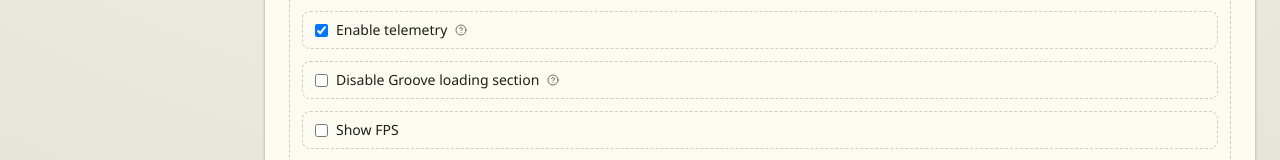
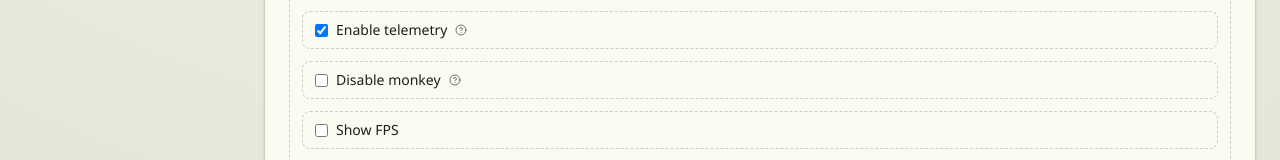
Before and after one commit to federicoPedraza/groove, a React (Vite) app: page /settings in a window 1280 px wide. Shown: the part 1186-1346 px from the top of the page. Built offline with nearby package versions, Linux system fonts and the light colour scheme.

Commit message:
added disable monkey feature

```diff
--- a/app/settings/page.tsx
+++ b/app/settings/page.tsx
@@ -806,14 +806,14 @@ export default function SettingsPage() {
                 }}
               />
               <span className="inline-flex items-center gap-1.5">
-                <span>Disable Groove loading section</span>
+                <span>Disable monkey</span>
                 <TooltipProvider>
                   <Tooltip>
                     <TooltipTrigger asChild>
                       <button
                         type="button"
                         className="inline-flex size-4 items-center justify-center rounded-sm text-muted-foreground/80 transition-colors hover:text-foreground focus-visible:outline-none focus-visible:ring-1 focus-visible:ring-ring"
-                        aria-label="About Groove loading section"
+                        aria-label="About Disable monkey"
                         onClick={(event) => {
                           event.preventDefault();
                         }}
@@ -821,7 +821,7 @@ export default function SettingsPage() {
                         <CircleHelp aria-hidden="true" className="size-3" />
                       </button>
                     </TooltipTrigger>
-                    <TooltipContent>Hides the sidebar loading indicator on desktop.</TooltipContent>
+                    <TooltipContent>Hides the sidebar monkey sprite frame on desktop.</TooltipContent>
                   </Tooltip>
                 </TooltipProvider>
               </span>
--- a/components/app-navigation.tsx
+++ b/components/app-navigation.tsx
@@ -24,6 +24,7 @@ import {
 import { cn } from "@/lib/utils";
 import {
   grooveList,
+  isGrooveLoadingSectionDisabled,
   isShowFpsEnabled,
   isTelemetryEnabled,
   listenWorkspaceChange,
@@ -174,6 +175,10 @@ function getIsShowFpsEnabledSnapshot(): boolean {
   return isShowFpsEnabled();
 }
 
+function getIsGrooveLoadingSectionDisabledSnapshot(): boolean {
+  return isGrooveLoadingSectionDisabled();
+}
+
 function GrooveLoadingSprite({ isLoading, isCompact = false, shouldShowFrameIndex }: GrooveLoadingSpriteProps) {
   const [, setIdleClickCount] = useState(0);
   const [isPlayingFalling, setIsPlayingFalling] = useState(false);
@@ -297,6 +302,11 @@ function AppNavigation({ hasOpenWorkspace, isHelpOpen, onHelpClick, pageSidebar
     subscribeToGlobalSettings,
     getIsShowFpsEnabledSnapshot,
     getIsShowFpsEnabledSnapshot,
+  );
+  const shouldHideGrooveLoadingSection = useSyncExternalStore(
+    subscribeToGlobalSettings,
+    getIsGrooveLoadingSectionDisabledSnapshot,
+    getIsGrooveLoadingSectionDisabledSnapshot,
   );
 
   const isHomeActive = pathname === "/";
@@ -466,6 +476,7 @@ function AppNavigation({ hasOpenWorkspace, isHelpOpen, onHelpClick, pageSidebar
       <div className="hidden shrink-0 md:sticky md:top-4 md:flex md:self-start md:flex-col md:gap-4">
         <Sidebar collapsed={isSidebarCollapsed}>
           <SidebarHeader>
+            {!shouldHideGrooveLoadingSection && (
               <div className="flex items-center justify-center">
                 <div
                   className={cn(
@@ -480,7 +491,8 @@ function AppNavigation({ hasOpenWorkspace, isHelpOpen, onHelpClick, pageSidebar
                   />
                 </div>
               </div>
-            <div className="mt-4 flex items-center justify-between gap-2">
+            )}
+            <div className={cn("flex items-center justify-between gap-2", !shouldHideGrooveLoadingSection && "mt-4")}>
               {!isSidebarCollapsed && (
                 <div className="px-2">
                   <span className="text-sm font-bold text-foreground">GROOVE</span>
```
Lines whose indentation alone changed are shown as unchanged.
